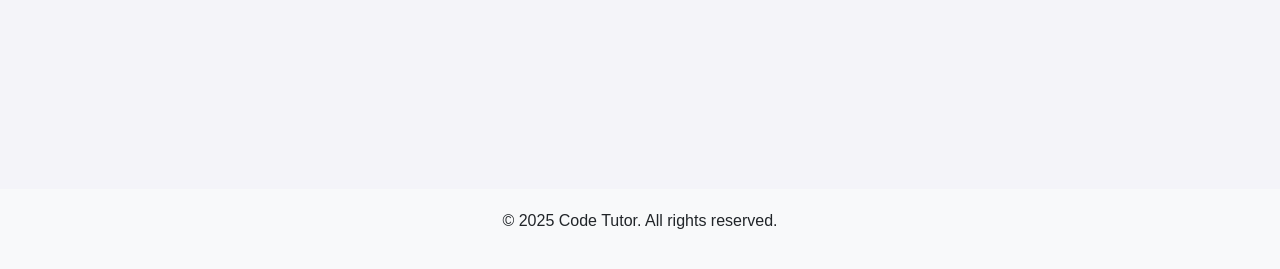
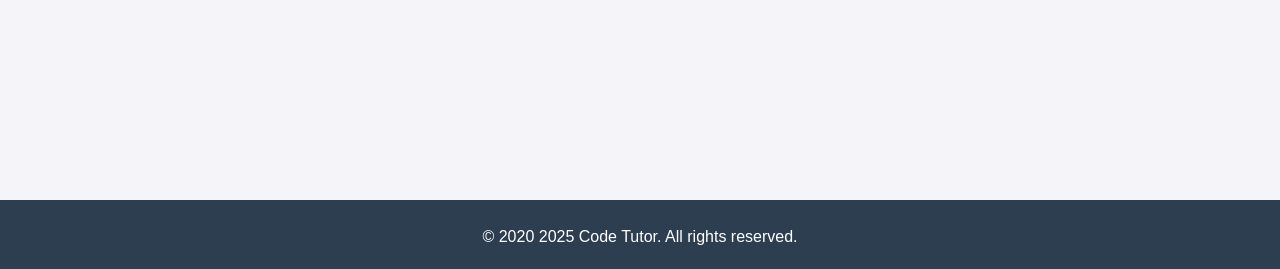
Before and after one commit to OMTPC/code-tutor, a Flask app: template templates/index.html in a window 1280 px wide. Shown: the part 531-800 px from the top of the page. Run offline with Flask 3, Linux system fonts and the light colour scheme; the template is opened without the code that fills it: most values are stand-ins (such as "Sample title", 1, 10 or a date in 2020).

Commit message:
index page first chages

```diff
--- a/app.py
+++ b/app.py
@@ -1,4 +1,5 @@
 from flask import Flask, render_template
+import datetime
 
 app = Flask(__name__)
 
@@ -6,6 +7,7 @@ app.config["SECRET_KEY"] = "CodeTutor_Project"
 
 @app.route("/")
 def home():
+    current_year = datetime.datetime.now().year
     return render_template("index.html")
 
 if __name__ == "__main__)":
--- a/static/css/styles.css
+++ b/static/css/styles.css
@@ -8,12 +8,30 @@ h1 {
     margin-bottom: 20px;
 }
 
+/* Footer Bar */
 footer {
-    background-color: #f8f9fa;
-    padding: 20px 0;
     position: fixed;
     bottom: 0;
     width: 100%;
+    background-color: #2d3e50; /* Colour of the bar */
+    color: white;
+    text-align: center;
+    padding: 10px 0;
+    z-index: 1000;
+}
+
+.footer-bar {
+    background-color: #2d3e50; /* Same as the top bar */
+    height: 5px; /* Height of the bar */
+    width: 100%;
+}
+
+footer p {
+    margin: 10px 0;
+}
+
+#year {
+    font-weight: bold;
 }
 
 .navbar {
--- a/templates/index.html
+++ b/templates/index.html
@@ -42,7 +42,8 @@
 
     <!-- Footer Section -->
     <footer class="text-center mt-5">
-        <p>&copy; 2025 Code Tutor. All rights reserved.</p>
+        <div class="footer-bar"></div>
+        <p>&copy; {{ year }} 2025 Code Tutor. All rights reserved.</p>
     </footer>
 
     <script src="https://cdn.jsdelivr.net/npm/@popperjs/core@2.11.6/dist/umd/popper.min.js"></script>
```
